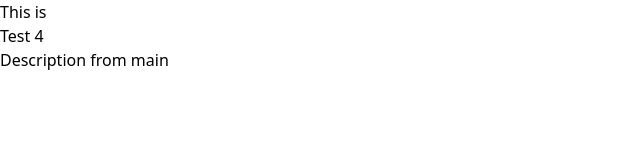
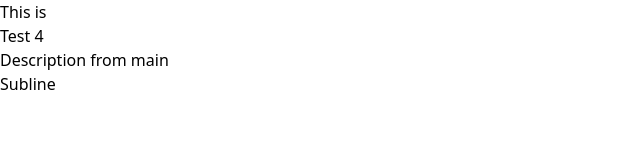
Before and after one commit to ilia-markovski-jdm/testly, a React (Vite) app: page / in a window 1280 px wide. Shown: the top 162 px of the page, without its empty margins (0-640 px from the left). Built offline with nearby package versions, Linux system fonts and the light colour scheme.

Commit message:
add subline

```diff
--- a/src/App.tsx
+++ b/src/App.tsx
@@ -6,6 +6,7 @@ function App() {
       <h2>This is {import.meta.env.VITE_TEST}</h2>
       <p>Test 4</p>
       <p>Description from main</p>
+      <h3>Subline</h3>
     </div>
   )
 }
```
